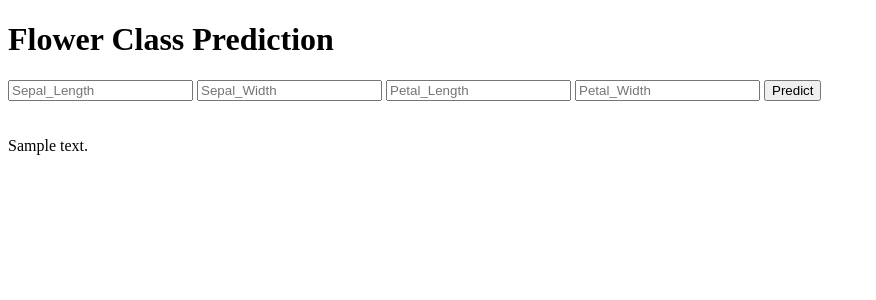
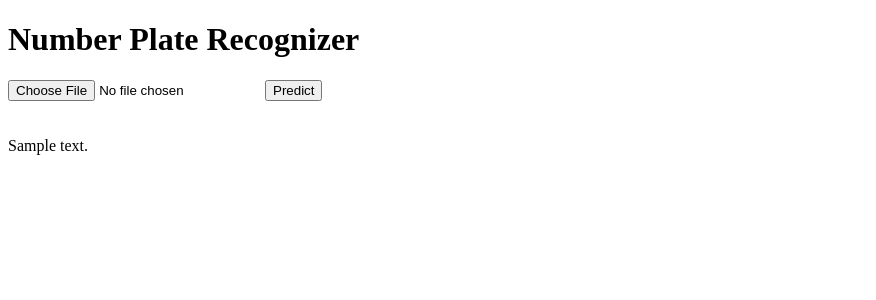
Before and after one commit to charu-dev/Number-Plate-Flask, a Python web app: template templates/index.html in a window 1280 px wide. Shown: the top 300 px of the page, without its empty margins (0-876 px from the left). Run offline with Jinja, Linux system fonts and the light colour scheme; the template is opened without the code that fills it: most values are stand-ins (such as "Sample title", 1, 10 or a date in 2020).

Commit message:
index changed

```diff
--- a/templates/index.html
+++ b/templates/index.html
@@ -13,14 +13,11 @@
 
 <body>
  <div class="login">
-	<h1>Flower Class Prediction</h1>
+	<h1>Number Plate Recognizer</h1>
 
      <!-- Main Input For Receiving Query to our ML -->
     <form action="{{ url_for('predict')}}"method="post">
-    	<input type="text" name="Sepal_Length" placeholder="Sepal_Length" required="required" />
-        <input type="text" name="Sepal_Width" placeholder="Sepal_Width" required="required" />
-		<input type="text" name="Petal_Length" placeholder="Petal_Length" required="required" />
-		<input type="text" name="Petal_Width" placeholder="Petal_Width" required="required" />
+    	<input type="file" name="Sepal_Length" placeholder="Upload image" required="required" />
 
         <button type="submit" class="btn btn-primary btn-block btn-large">Predict</button>
     </form>
```
